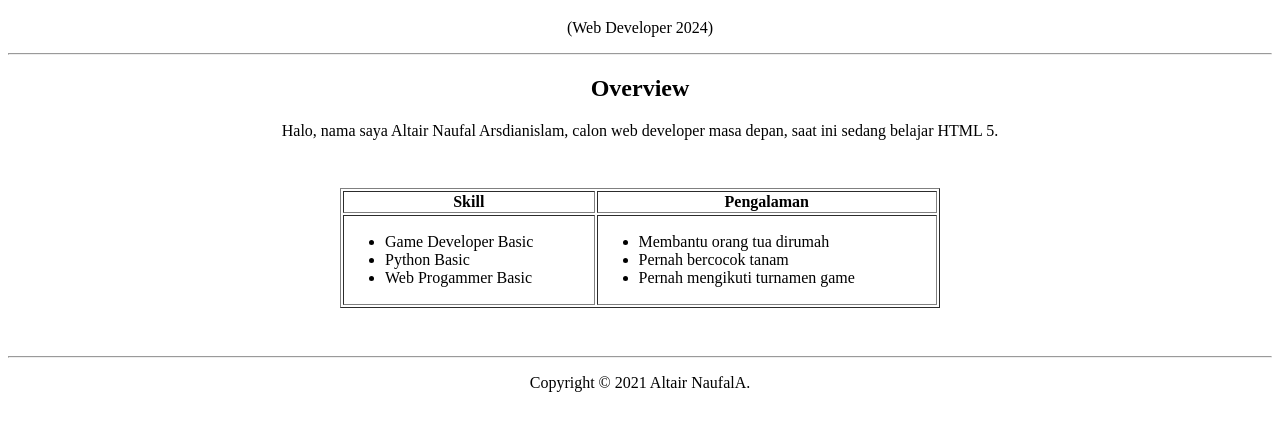
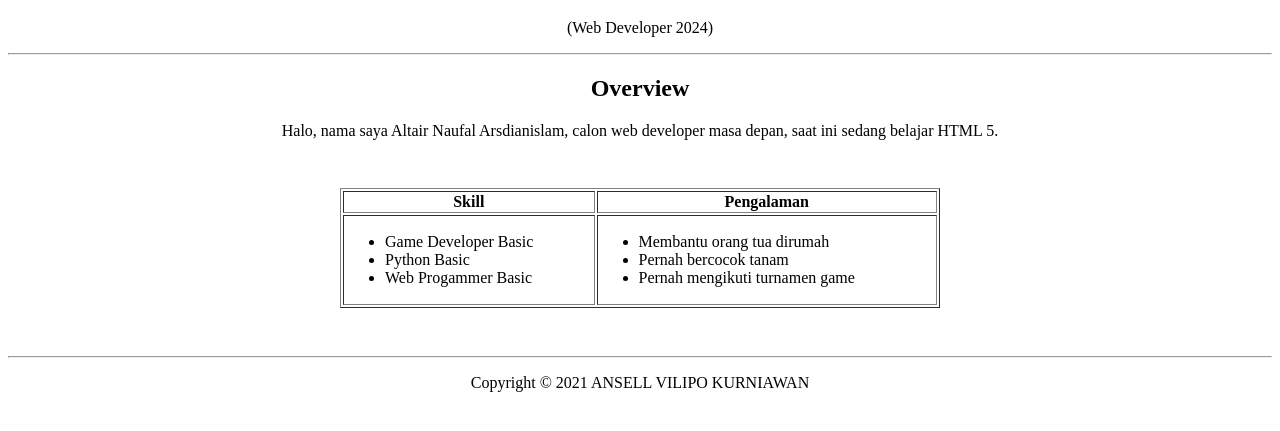
Before and after one commit to vilipow/minggu---6, a plain HTML site: page index.html in a window 1280 px wide. Shown: the part 309-740 px from the top of the page. Drawn offline with Linux system fonts and the light colour scheme.

Commit message:
Update index.html

```diff
--- a/index.html
+++ b/index.html
@@ -57,7 +57,7 @@
     </div>
             <hr>
                 <footer style="text-align: center;">
-                <p>Copyright &copy; 2021 Altair NaufalA.</p>
+                <p>Copyright &copy; 2021 ANSELL VILIPO KURNIAWAN</p>
             </footer>
 </body>
 </html>
```
